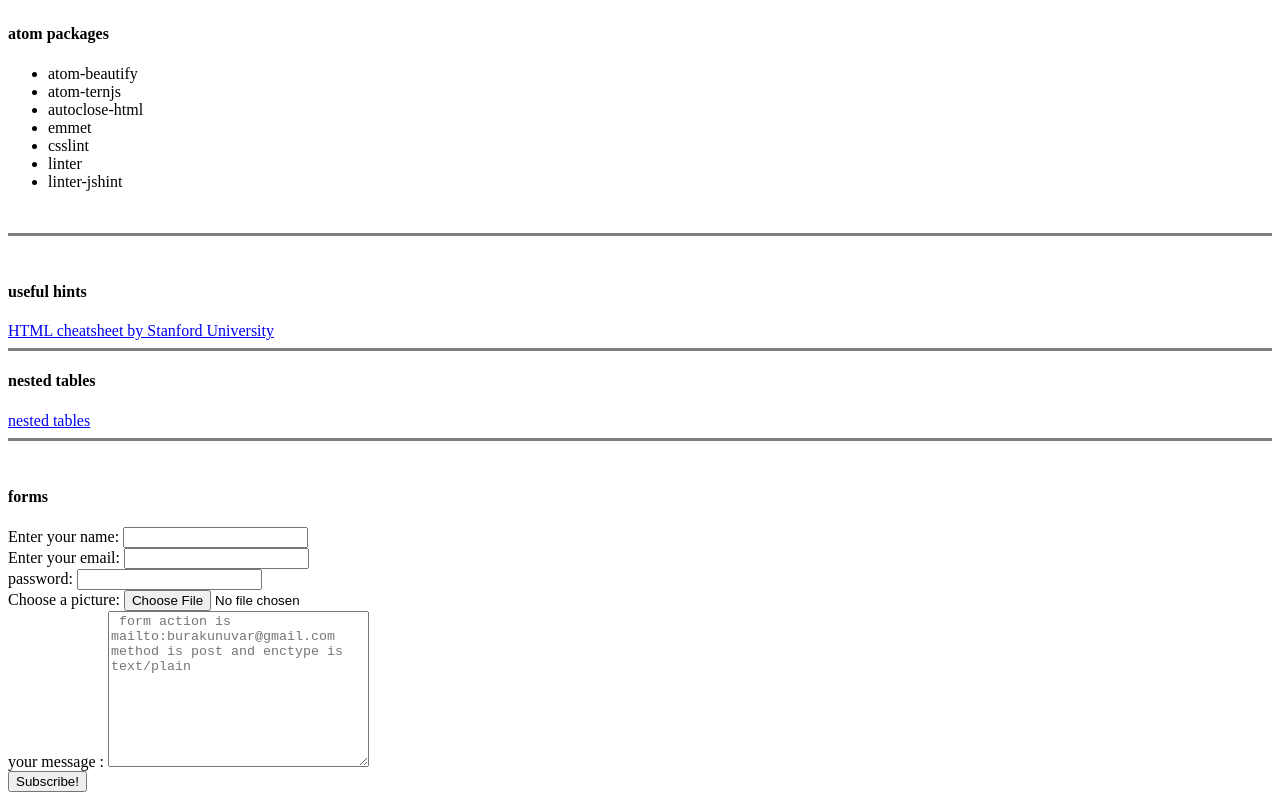
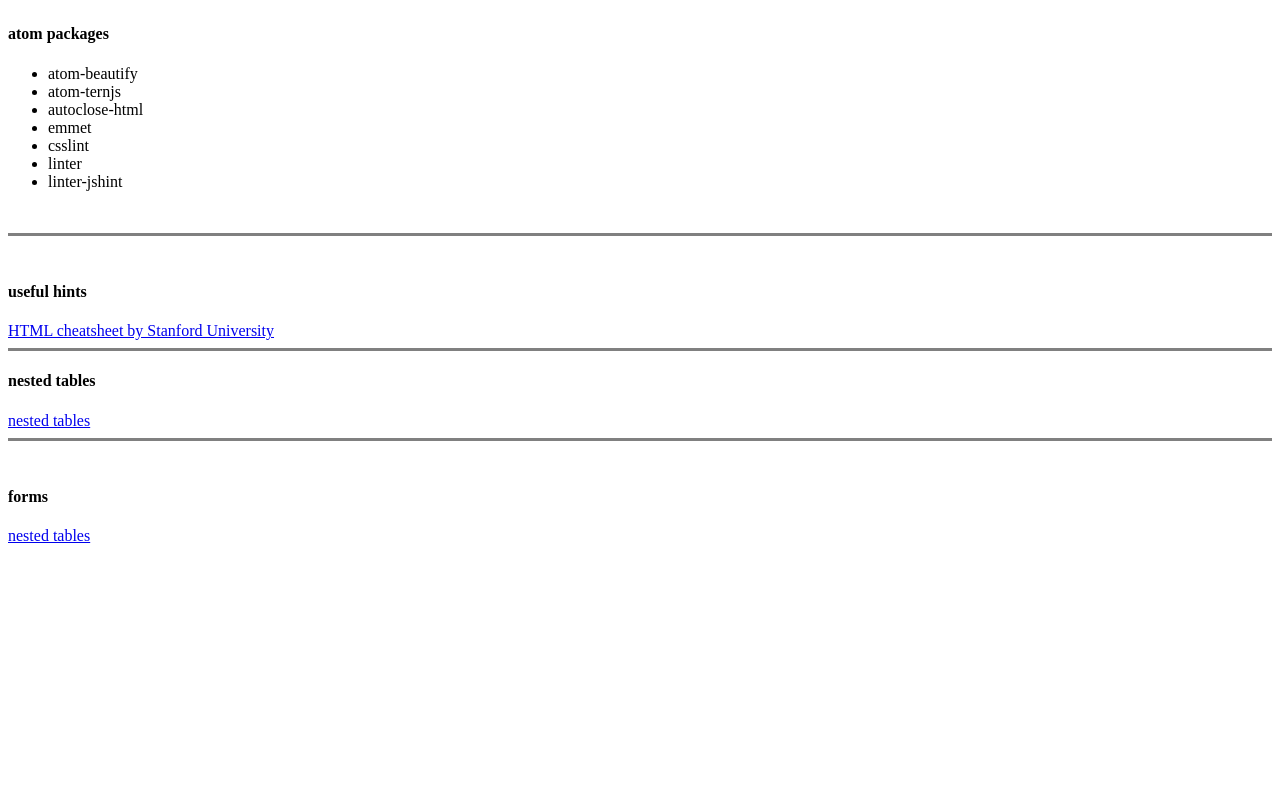
Before and after one commit to burakunuvar/html_notebook, a plain HTML site: page index.html in a window 1280 px wide. Shown: the part 505-1305 px from the top of the page. After the commit the page ends 1058 px from the top, so only its background shows below. Drawn offline with Linux system fonts and the light colour scheme.

Commit message:
update index.html
sample forms splitted into seperate files

```diff
--- a/index.html
+++ b/index.html
@@ -57,28 +57,8 @@
 
   <h4><strong> forms</strong></h4>
 
-  <!--       <form action="mailto:burakunuvar@gmail.com" method="post" enctype="text/plain" > -->
+  <a href="./formSamples.html">nested tables</a>
 
-  <form action="mailto:burakunuvar@gmail.com" method="post" enctype="text/plain">
-    <label for="name">Enter your name: </label>
-    <input type="text" name="yourName" id="name" required>
-    <br>
-    <label for="email">Enter your email: </label>
-    <input type="email" name="yourEmail" id="email" required>
-    <br>
-
-    <label for="password">password: </label>
-    <input type="password" name="yourPassword" id="email" required>
-    <br>
-
-    <label for="file">Choose a picture:</label>
-    <input type="file" id="file" name="yourfile" accept="image/png, image/jpeg">
-    <br>
-    <label for="textarea">your message :</label>
-    <textarea name="yourMessage" placeholder=" form action is mailto:burakunuvar@gmail.com method is post and enctype is text/plain" id="textarea" cols="30" rows="10"></textarea>
-    <br>
-    <input type="submit" value="Subscribe!">
-  </form>
 
 </body>
 
```
